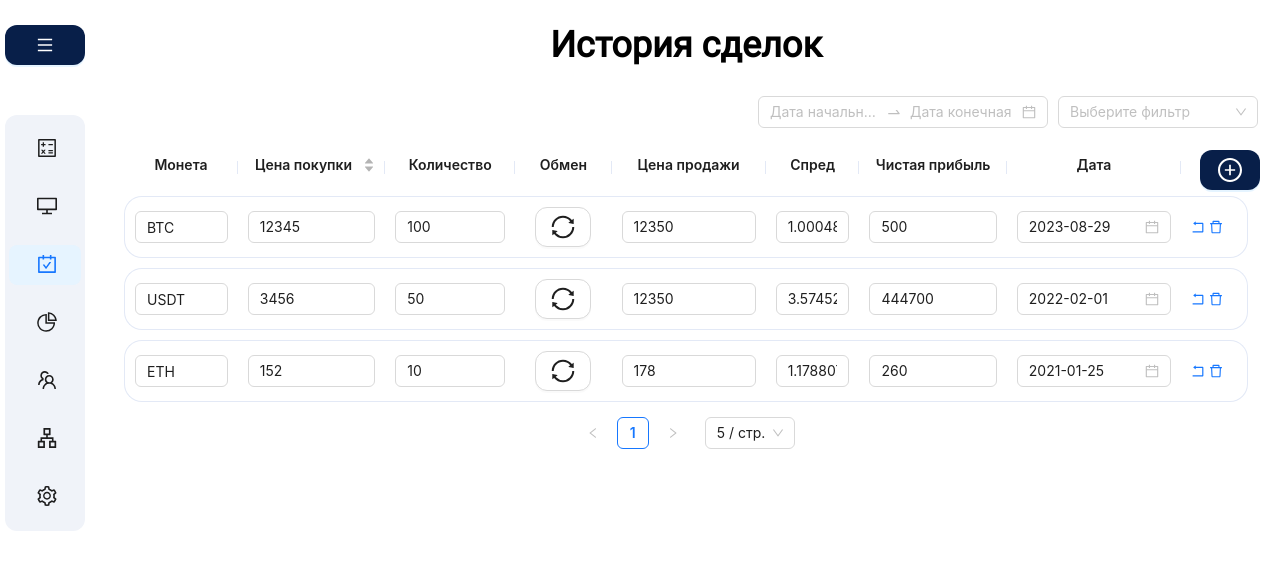
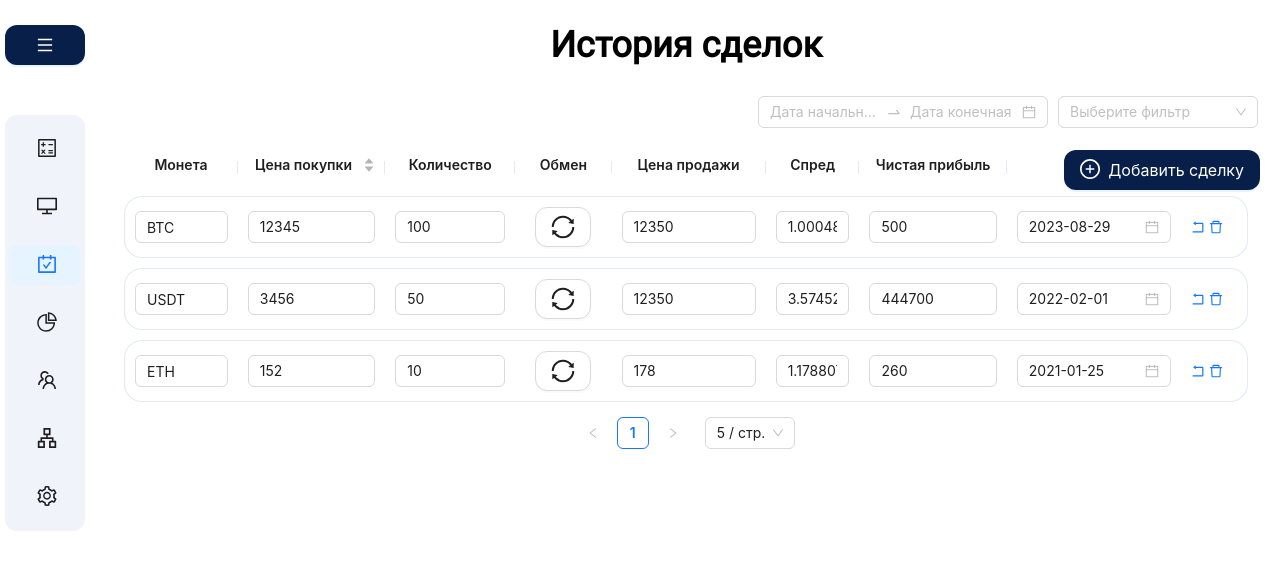
Before and after one commit to DelMaradinho/P2P-Keeper, a React (Create React App) app: page /history in a window 1280 px wide. Shown: the top 570 px of the page. Built offline with nearby package versions, Linux system fonts and the light colour scheme.

Commit message:
fix: minor fixes

```diff
--- a/src/components/CustomTable/CustomTable.js
+++ b/src/components/CustomTable/CustomTable.js
@@ -261,10 +261,10 @@ const CustomTable = ({ tableData }) => {
       width: 50,
       render: (text, record) => (
         <p style={{ margin: 0 }}>
-          <a onClick={() => handleDuplicate(record)} title="Повторить формулу">
+          <a onClick={() => handleDuplicate(record)} title="Повторить сделку">
             <RollbackOutlined style={{ fontSize: 14 }} />
           </a>{" "}
-          <a onClick={() => handleDelete(record.key)} title="Удалить формулу">
+          <a onClick={() => handleDelete(record.key)} title="Удалить сделку">
             <DeleteOutlined style={{ fontSize: 14 }} />
           </a>
         </p>
@@ -379,7 +379,7 @@ const CustomTable = ({ tableData }) => {
 
   const resizableColumns = columns.map((col, index) => {
     if (col.key === "action") {
-      return col; // Для столбца "action" возвращаем столбец без изменений
+      return col;
     }
     return {
       ...col,
--- a/src/components/NewFormulaButton/NewFormulaButton.js
+++ b/src/components/NewFormulaButton/NewFormulaButton.js
@@ -1,28 +1,28 @@
 import React from "react";
 import { PlusCircleOutlined } from "@ant-design/icons";
-import { Button, Tooltip } from "antd";
+import { Button } from "antd";
 import "./NewFormulaButton.scss";
 
 const NewFormulaButton = ({ handleAddRow }) => {
   return (
     <div className="newFormula">
-      <Tooltip title="Добавить формулу">
       <Button
         type="primary"
         shape="round"
         size="large"
-          // classNames="menu__button__burger"
+        icon={<PlusCircleOutlined style={{ fontSize: 20 }} />}
         onClick={handleAddRow}
         style={{
-            width: 60,
           zIndex: 100,
           borderRadius: 12,
+          paddingTop: 5,
+          paddingBottom: 5,
+          // transform: "rotate(90deg)",
           backgroundColor: "rgba(8, 31, 73, 1)",
         }}
       >
-          <PlusCircleOutlined style={{ fontSize: 24 }} />
+        Добавить сделку
       </Button>
-      </Tooltip>
     </div>
   );
 };
--- a/src/pages/history/history.scss
+++ b/src/pages/history/history.scss
@@ -1,3 +1,7 @@
 .App {
     display: flex;
 }
+
+// .right {
+//     display: flex;
+// }
```
Also changed, not shown: 2 other files (tests, documents, lock files or other folders). Lines whose indentation alone changed are shown as unchanged.
